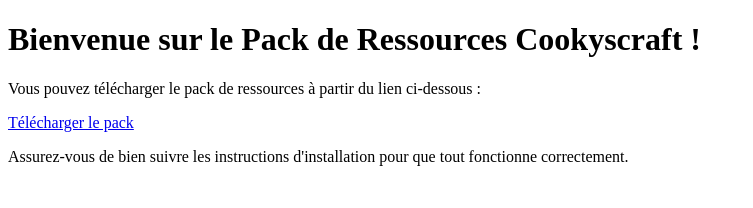
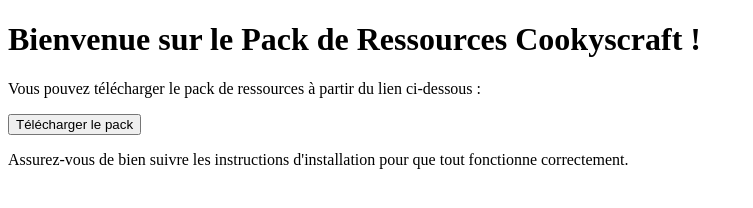
Before and after one commit to Cookyscraft/Cookyscraftpack, a plain HTML site: page index.html in a window 1280 px wide. Shown: the whole page, without its empty margins (0-753 px from the left). Drawn offline with Linux system fonts and the light colour scheme.

Commit message:
index.html

```diff
--- a/index.html
+++ b/index.html
@@ -3,12 +3,18 @@
 <head>
     <meta charset="UTF-8">
     <meta name="viewport" content="width=device-width, initial-scale=1.0">
-    <title>Cookyscraft Pack</title>
+    <title>Pack de Ressources Cookyscraft</title>
 </head>
 <body>
     <h1>Bienvenue sur le Pack de Ressources Cookyscraft !</h1>
-    <p>Vous pouvez télécharger le pack de ressources à partir du lien ci-dessous :</p>
-    <a href="generated.zip" download>Télécharger le pack</a>
-    <p>Assurez-vous de bien suivre les instructions d'installation pour que tout fonctionne correctement.</p>
+    <p>
+        Vous pouvez télécharger le pack de ressources à partir du lien ci-dessous :
+    </p>
+    <a href="https://cookyscraft.github.io/Cookyscraftpack/generated.zip" download>
+        <button>Télécharger le pack</button>
+    </a>
+    <p>
+        Assurez-vous de bien suivre les instructions d'installation pour que tout fonctionne correctement.
+    </p>
 </body>
 </html>
```
